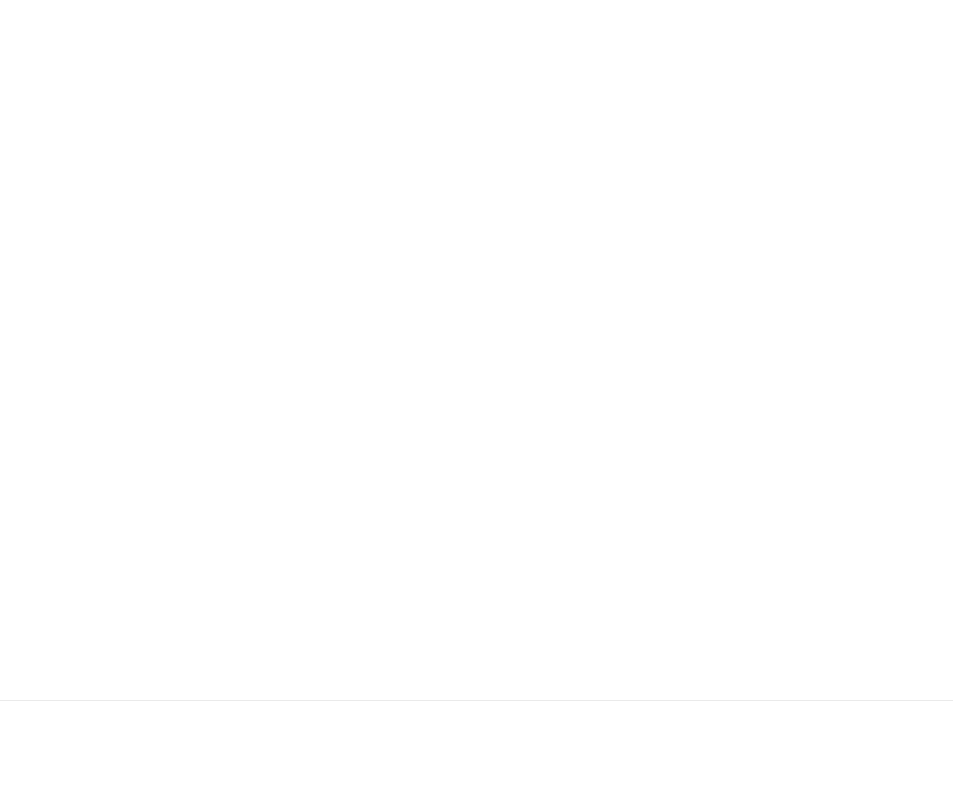
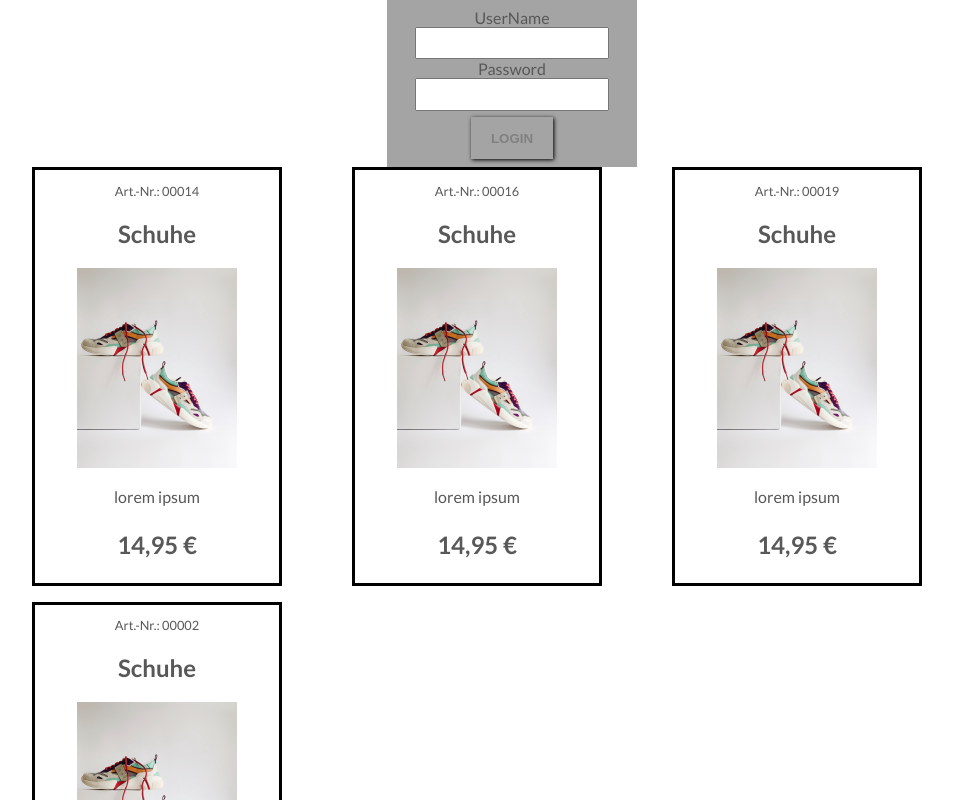
Before and after one commit to m-wiemers/myshop, a Next.js app: page / in a window 1280 px wide. Shown: the top 800 px of the page, without its empty margins (128-1081 px from the left). Built offline with nearby package versions, Linux system fonts and the light colour scheme.

Commit message:
✨ add components to index and app

```diff
--- /dev/null
+++ b/components/header/Header.module.css
@@ -0,0 +1,4 @@
+.header {
+  display: grid;
+  justify-content: center;
+}
--- /dev/null
+++ b/components/header/Header.tsx
@@ -0,0 +1,12 @@
+import LoginForm from "../login/LoginForm";
+import styles from "./Header.module.css";
+
+function Header(handleLogin) {
+  return (
+    <header className={styles.header}>
+      <LoginForm onClick={handleLogin} />
+    </header>
+  );
+}
+
+export default Header;
--- a/pages/_app.tsx
+++ b/pages/_app.tsx
@@ -1,8 +1,31 @@
 import type { AppProps } from "next/app";
+import Head from "next/head";
 import "../styles/globals.css";
+import { useState } from "react";
+import Header from "../components/header/Header";
 
 function MyApp({ Component, pageProps }: AppProps) {
-  return <Component {...pageProps} />;
+  const [loggedIn, setLoggedIn] = useState(true);
+
+  function handleLogin(e) {
+    e.preventDefault();
+    setLoggedIn(true);
+  }
+
+  return (
+    <>
+      <Head>
+        <title>My Shop</title>
+        <link rel="icon" href="/favicon.ico" />
+      </Head>
+      <div>
+        <div>
+          <Header handleLogin={handleLogin} />
+        </div>
+        <main>{loggedIn && <Component {...pageProps} />}</main>
+      </div>
+    </>
+  );
 }
 
 export default MyApp;
--- a/pages/index.tsx
+++ b/pages/index.tsx
@@ -1,17 +1,52 @@
-import Head from "next/head";
+import Product from "../components/product/Product";
 import styles from "../styles/Home.module.css";
 
 export default function Home() {
+  const exampeProducts = [
+    {
+      headline: "Schuhe",
+      articlenumber: 14,
+      desciption: "lorem ipsum",
+      price: 14.95,
+      image: "./example.jpg",
+    },
+    {
+      headline: "Schuhe",
+      articlenumber: 16,
+      desciption: "lorem ipsum",
+      price: 14.95,
+      image: "./example.jpg",
+    },
+    {
+      headline: "Schuhe",
+      articlenumber: 19,
+      desciption: "lorem ipsum",
+      price: 14.95,
+      image: "./example.jpg",
+    },
+    {
+      headline: "Schuhe",
+      articlenumber: 2,
+      desciption: "lorem ipsum",
+      price: 14.95,
+      image: "./example.jpg",
+    },
+  ];
+
+  const products = exampeProducts.map((product) => (
+    <Product
+      key={product.articlenumber}
+      articlenumber={product.articlenumber}
+      headline={product.headline}
+      desciption={product.desciption}
+      price={product.price}
+      image={product.image}
+    />
+  ));
+
   return (
     <div className={styles.container}>
-      <Head>
-        <title>Create Next App</title>
-        <link rel="icon" href="/favicon.ico" />
-      </Head>
-
-      <main className={styles.main}></main>
-
-      <footer className={styles.footer}></footer>
+      <main className={styles.main}>{products}</main>
     </div>
   );
 }
--- a/styles/Home.module.css
+++ b/styles/Home.module.css
@@ -1,36 +1,6 @@
-.container {
-  min-height: 100vh;
-  padding: 0 0.5rem;
-  display: flex;
-  flex-direction: column;
+.main {
+  display: grid;
   justify-content: center;
-  align-items: center;
+  grid-template-columns: repeat(3, 20em);
+  grid-row-gap: 1em;
 }
-
-.main {
-  padding: 5rem 0;
-  flex: 1;
-  display: flex;
-  flex-direction: column;
-  justify-content: center;
-  align-items: center;
-}
-
-.footer {
-  width: 100%;
-  height: 100px;
-  border-top: 1px solid #eaeaea;
-  display: flex;
-  justify-content: center;
-  align-items: center;
-}
-
-.footer img {
-  margin-left: 0.5rem;
-}
-
-.footer a {
-  display: flex;
-  justify-content: center;
-  align-items: center;
-}
--- /dev/null
+++ b/styles/app.module.css
@@ -0,0 +1,4 @@
+.header {
+  display: grid;
+  justify-content: center;
+}
```
